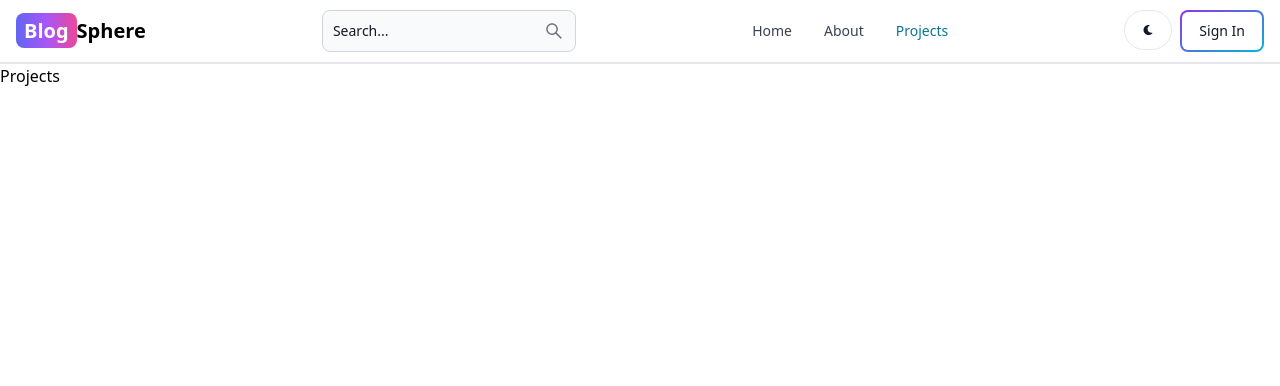
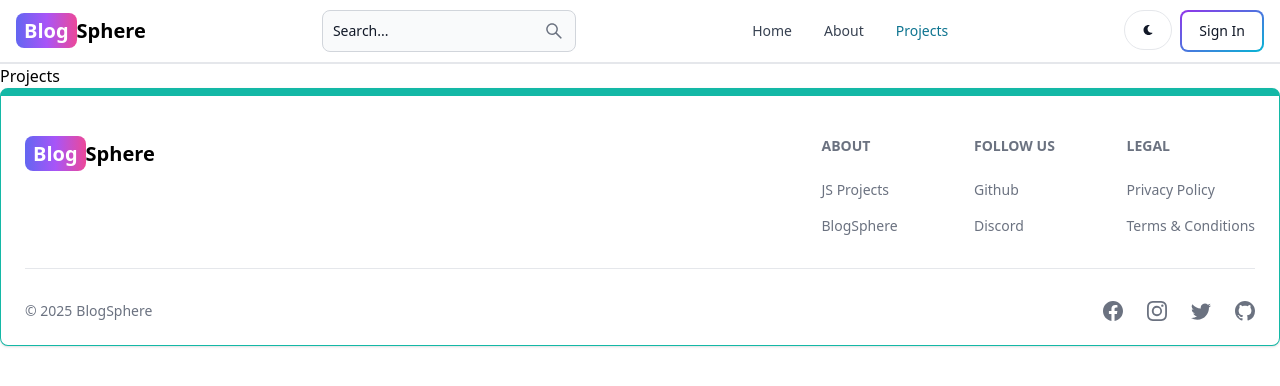
Before and after one commit to Akshara243/mernblogg, a React (Vite) app in the folder client/: page /projects in a window 1280 px wide. Shown: the top 386 px of the page. Built offline with nearby package versions, Linux system fonts and the light colour scheme.

Commit message:
create and add the footer component

```diff
--- a/client/src/App.jsx
+++ b/client/src/App.jsx
@@ -6,6 +6,7 @@ import SignUp from './pages/SignUp';
 import Dashboard from './pages/Dashboard';
 import Projects from './pages/Projects';
 import Header from './components/Header';
+import Footer from './components/Footer';
 
 
 export default function App() {
@@ -21,6 +22,7 @@ export default function App() {
         <Route path="/projects" element={<Projects />} />
 
     </Routes>
+    <Footer />
     </BrowserRouter>
   )
 }
--- /dev/null
+++ b/client/src/components/Footer.jsx
@@ -0,0 +1,79 @@
+import { Footer } from "flowbite-react";
+import { Link } from "react-router-dom";
+import { BsFacebook, BsInstagram, BsTwitter, BsGithub} from 'react-icons/bs';
+
+export default function FooterCom() {
+  return (
+    <Footer container className='border border-t-8 border-teal-500'>
+        <div className="w-full max-w-7xl mx-auto">
+            <div className="grid w-full justify-between sm:flex md:grid-cols-1">
+                <div className="mt-5">
+                <Link to="/" className='self-center whitespace-nowrap text-lg sm:text-xl font-semibold dark:text-white'>
+            <span className='px-2 py-1 bg-gradient-to-r from-indigo-500 via-purple-500
+            to-pink-500 rounded-lg text-white'>Blog</span>
+            Sphere
+        </Link>
+                </div>
+                <div className="grid grid-cols-2 gap-3 sm: mt-4 sm:grid-cols-3 sm:gap-6">
+                    <div>
+                    <Footer.Title title='About' />
+                    <Footer.LinkGroup col>
+                        <Footer.Link
+                            href='https://www.jsprojects.com'
+                            target='_blank'
+                            rel='noopener noreferrer'
+                        >
+                            JS Projects
+                        </Footer.Link>
+
+                        <Footer.Link
+                            href='/about'
+                            target='_blank'
+                            rel='noopener noreferrer'
+                        >
+                            BlogSphere
+                        </Footer.Link>
+                    </Footer.LinkGroup>
+                    </div>
+                    <div>
+                    <Footer.Title title='Follow us' />
+              <Footer.LinkGroup col>
+                <Footer.Link
+                  href='https://www.github.com/Akshara243'
+                  target='_blank'
+                  rel='noopener noreferrer'
+                >
+                  Github
+                </Footer.Link>
+                <Footer.Link href='#'>Discord</Footer.Link>
+              </Footer.LinkGroup>
+            </div>
+            <div>
+              <Footer.Title title='Legal' />
+              <Footer.LinkGroup col>
+                <Footer.Link href='#'>Privacy Policy</Footer.Link>
+                <Footer.Link href='#'>Terms &amp; Conditions</Footer.Link>
+              </Footer.LinkGroup>
+                    </div>
+                </div>
+            </div>
+            <Footer.Divider />
+        <div className='w-full sm:flex sm:items-center sm:justify-between'>
+          <Footer.Copyright
+            href='#'
+            by="BlogSphere"
+            year={new Date().getFullYear()}
+          />
+          <div className="flex gap-6 sm:mt-0 mt-4 sm:justify-center">
+            <Footer.Icon href='#' icon={BsFacebook}/>
+            <Footer.Icon href='#' icon={BsInstagram}/>
+            <Footer.Icon href='#' icon={BsTwitter}/>
+            <Footer.Icon href='https://github.com/Akshara243' icon={BsGithub}/>
+
+
+          </div>
+        </div>
+        </div>
+    </Footer>
+  )
+}
```
